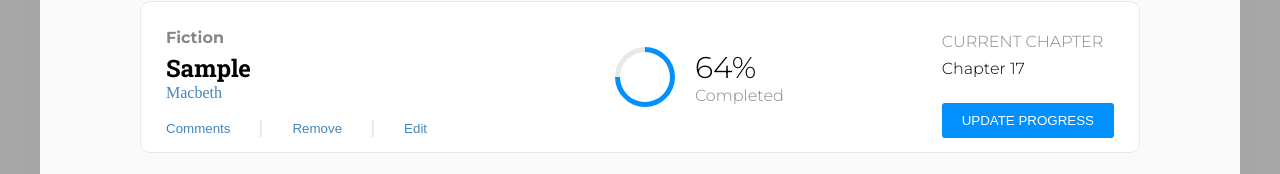
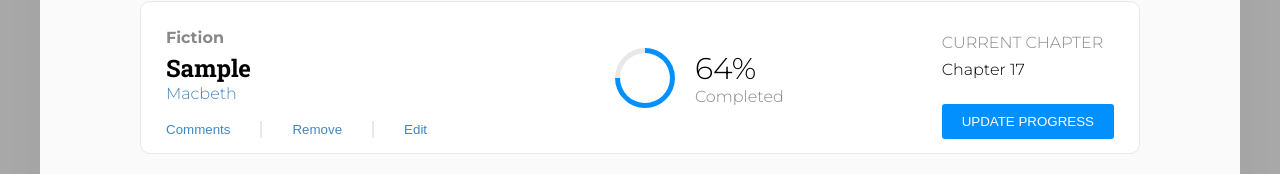
Before and after one commit to prius2055/Bookstore, a React (Create React App) app: page / in a window 1280 px wide. Both pictures are taken after typing "Sample" into the empty fields and a click on the button "ADD BOOK". Shown: the part 141-315 px from the top of the page. Built offline with nearby package versions, Linux system fonts and the light colour scheme; no server answers.

Commit message:
Fixed linters error

```diff
--- a/src/components/Book.css
+++ b/src/components/Book.css
@@ -59,10 +59,18 @@
 
 .book-info p {
   margin-top: 0;
-  font-family: 'RobotoSlab';
   font-weight: 300;
   letter-spacing: normal;
   color: #4386bf;
+}
+
+.chapter button {
+  border-radius: 3px;
+  background-color: #0290ff;
+  padding: 10px 20px;
+  text-transform: uppercase;
+  border: none;
+  color: white;
 }
 
 .book-buttons {
@@ -99,15 +107,6 @@
   margin-bottom: 25px;
 }
 
-.chapter button {
-  border-radius: 3px;
-  background-color: #0290ff;
-  padding: 10px 20px;
-  text-transform: uppercase;
-  border: none;
-  color: white;
-}
-
 #circle {
   width: 50px;
   height: 50px;
```
